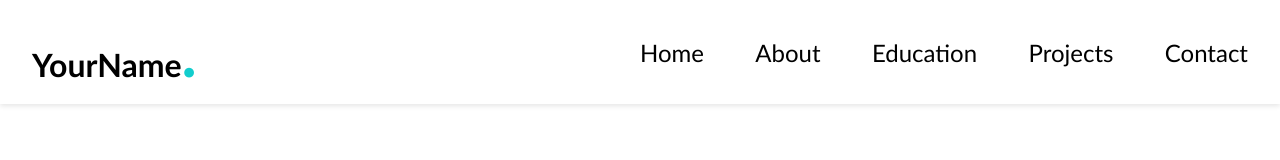
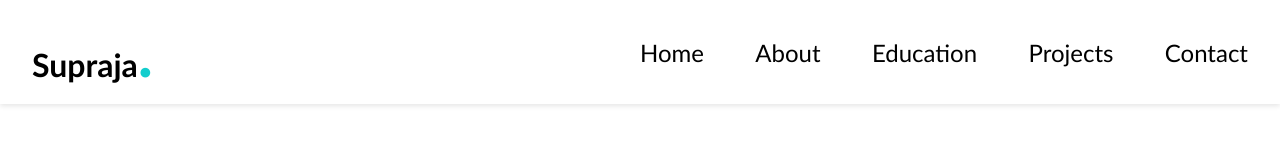
Before and after one commit to VenkataSupraja7312003/portfolio, a plain HTML site: page index.html in a window 1280 px wide. Shown: the top 160 px of the page. Drawn offline with nearby package versions, Linux system fonts and the light colour scheme.

Commit message:
Update index.html

```diff
--- a/index.html
+++ b/index.html
@@ -13,7 +13,7 @@
 </head>
 <body>
   <nav class="nav">
-  <h1>YourName<span>.</span></h1>
+  <h1>Supraja<span>.</span></h1>
   <div class="hamburger" onclick="toggleMenu()">☰</div>
   <div class="navContainer" id="menu">
     <a href="#home">Home</a>
```
